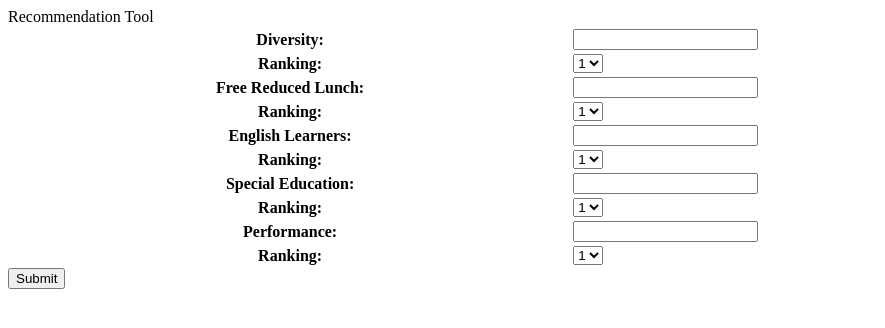
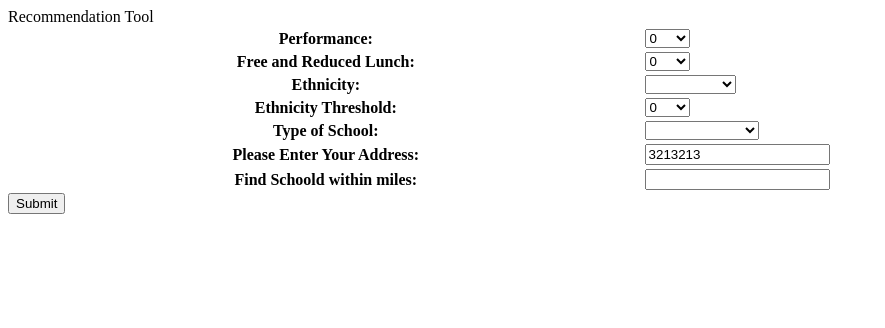
Before and after one commit to siruif/cs2project, a Django app: page /edmoneyball/recommendationtool in a window 1280 px wide. Shown: the top 328 px of the page, without its empty margins (0-885 px from the left). Run offline with Django 3.2, Linux system fonts and the light colour scheme; parts of the project's set-up code (start-up, migrations or seed data) failed here and were passed over.

Commit message:
last commit for the day

```diff
--- a/mysite/edmoneyball/chart.py
+++ b/mysite/edmoneyball/chart.py
@@ -5,8 +5,8 @@ import plotly.plotly as py
 import plotly.tools as tls
 from plotly.graph_objs import *
 import plotly.graph_objs as go
-py.sign_in('vi-tnguyen', '2j59j4yh6y')
-#py.sign_in('siruif', '1xbbym8vxv')
+#py.sign_in('vi-tnguyen', '2j59j4yh6y')
+py.sign_in('siruif', '1xbbym8vxv')
 #py.sign_in('nvi613', 'dceant1x53')
 
 # Key sets and dictionaries for dealing with expenditure data
--- a/mysite/edmoneyball/forms.py
+++ b/mysite/edmoneyball/forms.py
@@ -1,27 +1,42 @@
 from django import forms
 from . import school_info
 
-CHOICES = school_info.school_names()
-#CHOICES = [1,2,3,4,5,6]
+DEFAULT_CHOICE  = [""]
+
+SCHOOL_CHOICES = school_info.school_names()
+
+RACE_CHOICES = ['Black', 'White', 'Hispanic', 'Multi Racial']
+
+SCHOOL_TYPES = ['Charter', 'Neighbourhood']
 
 class AddressForm(forms.Form):
+
     address_form = forms.CharField(label='Enter Address', max_length=500, )
 
 class ReccomendationForm(forms.Form):
-    diversity = forms.FloatField(label='Diversity', max_value=100, min_value=0)
-    diversity_ranking = forms.ChoiceField(label='Ranking',choices=[(x, x) for x in range(1, 10)])
-    lunch = forms.FloatField(label='Free Reduced Lunch', max_value=100, min_value=0)
-    lunch_ranking = forms.ChoiceField(label='Ranking',choices=[(x, x) for x in range(1, 10)])
-    english_learners = forms.FloatField(label='English Learners', max_value=100, min_value=0)
-    english_ranking = forms.ChoiceField(label='Ranking',choices=[(x, x) for x in range(1, 10)])
-    special_ed = forms.FloatField(label='Special Education', max_value=100, min_value=0)
-    specialed_ranking = forms.ChoiceField(label='Ranking',choices=[(x, x) for x in range(1, 10)])
-    performance = forms.FloatField(label='Performance', max_value=100, min_value=0)
-    performance_ranking = forms.ChoiceField(label='Ranking',choices=[(x, x) for x in range(1, 10)])
+
+    performance = forms.ChoiceField ( label = 'Performance',choices = [(x, x) for x in range ( 0, 105, 5 ) ] )
+
+    free_red_lunch = forms.ChoiceField( label = 'Free and Reduced Lunch',choices = [ ( x, x ) for x in range ( 0, 105, 5 ) ] )
+
+    ethnicity = forms.ChoiceField ( label = 'Ethnicity', choices = [ ( x, x ) for x in DEFAULT_CHOICE + RACE_CHOICES ] )
+
+    ethnicity_threshold = forms.ChoiceField ( label = 'Ethnicity Threshold',choices = [ ( x, x ) for x in range ( 0, 105, 5 ) ] )
+
+    school_type = forms.ChoiceField ( label = 'Type of School',choices = [ ( x, x ) for x in DEFAULT_CHOICE + SCHOOL_TYPES ] )
+
+    location = forms.CharField( label = 'Please Enter Your Address', required = False )
+
+    distance_threshold = forms.FloatField ( label = 'Find Schoold within miles', required = False  )
 
 class ComparisonForm(forms.Form):
-    school_1 = forms.ChoiceField ( label = 'School 1', choices = [(x,x) for x in CHOICES])
-    school_2 = forms.ChoiceField ( label = 'School 2', choices = [(x,x) for x in CHOICES])
-    school_3 = forms.ChoiceField ( label = 'School 3', choices = [(x,x) for x in CHOICES])
-    school_4 = forms.ChoiceField ( label = 'School 4', choices = [(x,x) for x in CHOICES])
-    school_5 = forms.ChoiceField ( label = 'School 5', choices = [(x,x) for x in CHOICES])
+
+    school_1 = forms.ChoiceField ( label = 'School 1', choices = [ (x,x) for x in DEFAULT_CHOICE + SCHOOL_CHOICES ] )
+
+    school_2 = forms.ChoiceField ( label = 'School 2', choices = [ (x,x) for x in DEFAULT_CHOICE + SCHOOL_CHOICES ] )
+
+    school_3 = forms.ChoiceField ( label = 'School 3', choices = [ (x,x) for x in DEFAULT_CHOICE + SCHOOL_CHOICES ] )
+
+    school_4 = forms.ChoiceField ( label = 'School 4', choices = [ (x,x) for x in DEFAULT_CHOICE + SCHOOL_CHOICES ] )
+
+    school_5 = forms.ChoiceField ( label = 'School 5', choices = [ (x,x) for x in DEFAULT_CHOICE + SCHOOL_CHOICES ] )
--- a/mysite/edmoneyball/geocode.py
+++ b/mysite/edmoneyball/geocode.py
@@ -13,4 +13,4 @@ def get_latlon(address):
     if data['status'] == 'OK':
         lat = data['results'][0]['geometry']['location']['lat']
         lng = data['results'][0]['geometry']['location']['lng']
-    return [float(lat),float(lng)]
+    return [ float(lat) , float(lng) ]
--- a/mysite/edmoneyball/ranking.py
+++ b/mysite/edmoneyball/ranking.py
@@ -24,7 +24,7 @@ def clean_data(pref_criteria_from_ui):
 
     for key in pref_criteria_from_ui.keys():
         criteria = pref_criteria_from_ui[key]
-        if (criteria != ' ') and (criteria != None): # only pull in criteria that weren't left blank
+        if (criteria != '') and (criteria != None): # only pull in criteria that weren't left blank
             if key not in exceptions:
                 #print(key)
                 threshold = float(pref_criteria_from_ui[key])
--- a/mysite/edmoneyball/templates/recommendation.html
+++ b/mysite/edmoneyball/templates/recommendation.html
@@ -1,5 +1,5 @@
 <head> Recommendation Tool</head>
-<form action="http://127.0.0.1:8000/edmoneyball/recommendation" method="post">
+<form action="http://127.0.0.1:8000/edmoneyball/recommendationtool" method="post">
     {% csrf_token %}
     <table style="width:100%">
     {{ form.as_table }}
--- a/mysite/edmoneyball/views.py
+++ b/mysite/edmoneyball/views.py
@@ -11,22 +11,25 @@ def homepage(request):
     context={'location':[], 'form':form}
     if request.method == 'POST':
         form = AddressForm(request.POST)
-        print (form)
+
         if form.is_valid():
             data=form.cleaned_data
-            print ('coming here')
-            print (data)
+            #print ('coming here')
+            #print (data)
             #address = urllib.parse.quote_plus(data['address_form'])
             school_name = data['address_form']
-            url_list = update_charts.create_charts (school_name)
-            print(url_list)
+            urls = update_charts.create_charts (school_name)
+            #print(context)
+            context = {}
+            context['url1'] = urls['url1']
+            print(context)
             #latlon = geocode.get_latlon(address)
             #school_list = school_info.find_neighbor_schools(latlon,1)
             #latlon.insert ( 0,'Home' )
             #school_list.insert( 0,latlon )
             #context['location'] = school_list
             #print(context['location'])
-        return render( request, 'address.html', context)
+        return render( request, 'plot_individual_school.html', context)
     else:
         context['location'] = getcontext.extract_location()
         return render( request, 'helloworld.html', context)
@@ -34,14 +37,27 @@ def homepage(request):
 def recommendationtool(request):
     if request.method == 'POST':
         form = ReccomendationForm(request.POST)
+        print('post request')
+        #print(form)
         if form.is_valid():
             data = form.cleaned_data
+            if data['location'] != '':
+                address = urllib.parse.quote_plus ( data['location'] )
+                print('this should not show')
+                latlon = geocode.get_latlon(address)
+                data['location'] = latlon
+            data ['ethnicity'] = data['ethnicity'].lower()
+            urls = update_charts.recommend(data)
+
             print (data)
+            print (urls)
         form = ReccomendationForm()
         context = {'form':form}
         return render( request, 'recommendation.html', context)
     else:
         form = ReccomendationForm()
+        form.fields['ethnicity'].initial = 3213213
+        form.fields['location'].initial = 3213213
         context = {'form':form}
         return render( request, 'recommendation.html', context)
 
@@ -55,7 +71,7 @@ def comparisontool(request):
         context = {'form':form}
         return render( request, 'comparison.html', context)
     else:
-        form = ComparisonForm()
+        form = ComparisonForm ( )
         context = {'form':form}
         return render( request, 'comparison.html', context)
 
```
Also changed, not shown: mysite/edmoneyball/school_info.py (+6 -3 lines).
